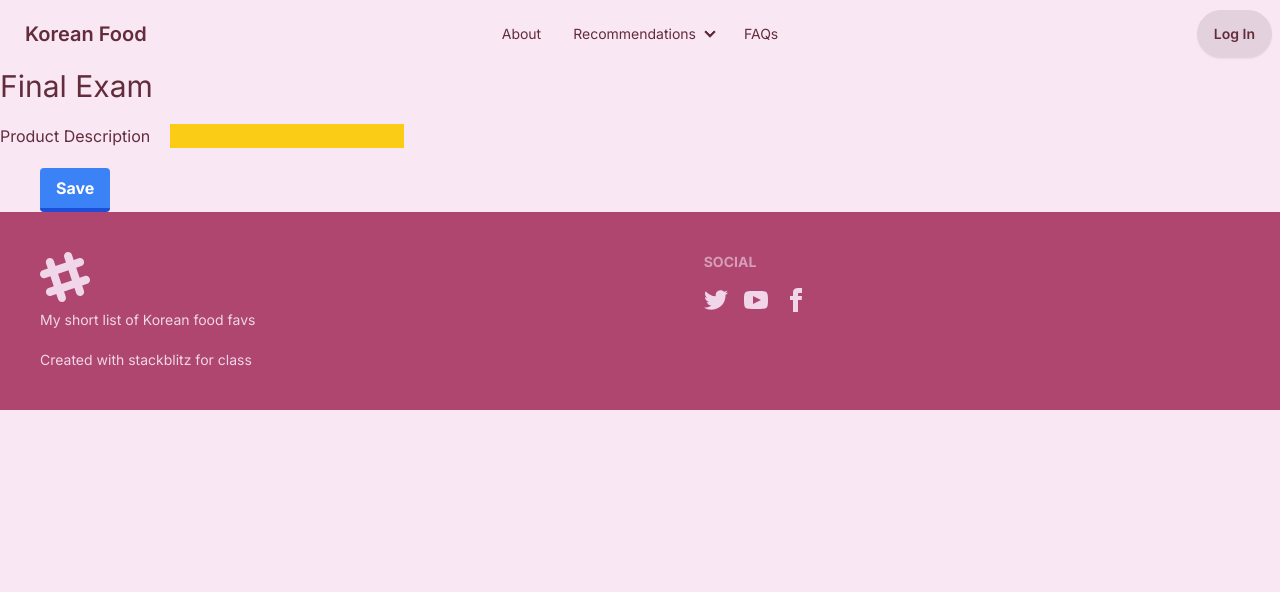
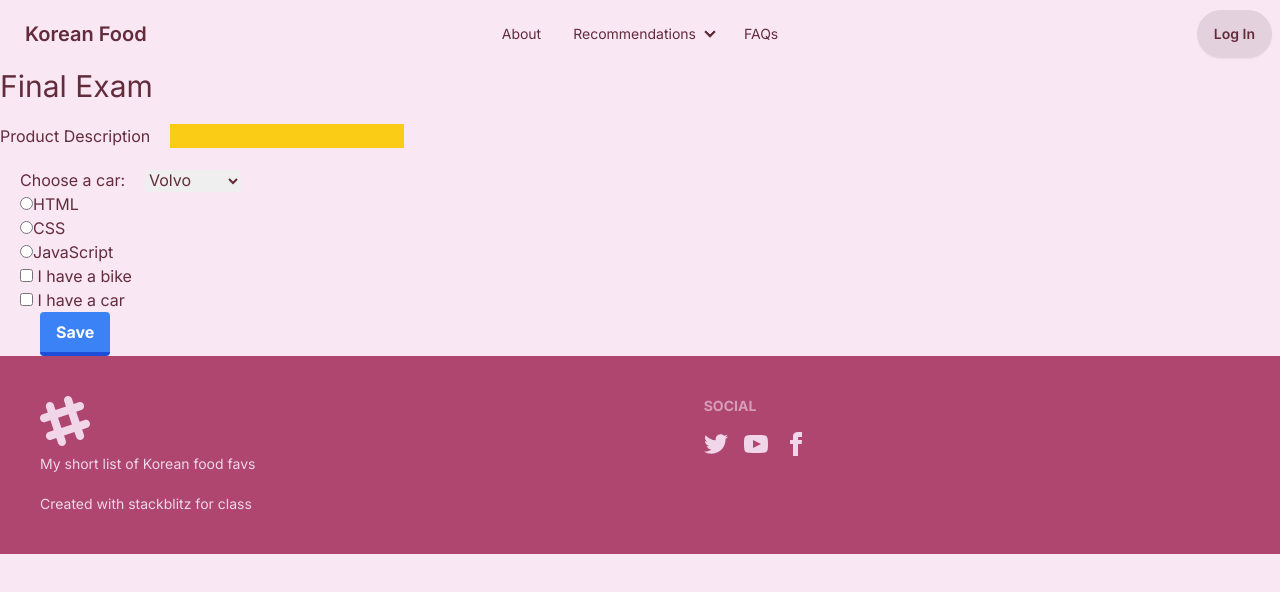
Before and after one commit to Buna-bit/exam2, a Next.js app: page /final in a window 1280 px wide. Shown: the top 592 px of the page. Built offline with nearby package versions, Linux system fonts and the light colour scheme.

Commit message:
completed form

```diff
--- a/app/final/page.tsx
+++ b/app/final/page.tsx
@@ -7,6 +7,33 @@
         <input type="text" name="product" id="product" className="m-5 text-black
         bg-yellow-400"/>
         <br />
+        <label htmlFor="cars" className="m-5">Choose a car:</label>
+
+        <select name="cars" id="cars">
+        <option value="volvo">Volvo</option>
+        <option value="saab">Saab</option>
+       <option value="mercedes">Mercedes</option>
+       <option value="audi">Audi</option>
+      </select>
+
+      <br />
+
+      <div className="ml-5">
+      <input type="radio" id="html" name="fav_language" value="HTML" />
+      <label htmlFor="html">HTML</label><br />
+      <input type="radio" id="css" name="fav_language" value="CSS" />
+      <label htmlFor="css">CSS</label><br />
+      <input type="radio" id="javascript" name="fav_language" value="JavaScript" />
+      <label htmlFor="javascript">JavaScript</label>
+      </div>
+
+      <div className="ml-5">
+        <input type="checkbox" id='vehicle' name='vehicle1' value='Bike' />
+        <label htmlFor="vehicle1"> I have a bike</label><br />
+        <input type="checkbox" id="vehicle2" name="vehicle2" value="Car" />
+        <label htmlFor="vehicle2"> I have a car</label><br />
+        </div>
+
         <button className="ml-10 bg-blue-500 hover:bg-blue-400 text-white font-bold
         py-2 px-4 border-b-4 border-blue-700 hover:border-blue-500 rounded"
         type="submit">Save</button>
```
